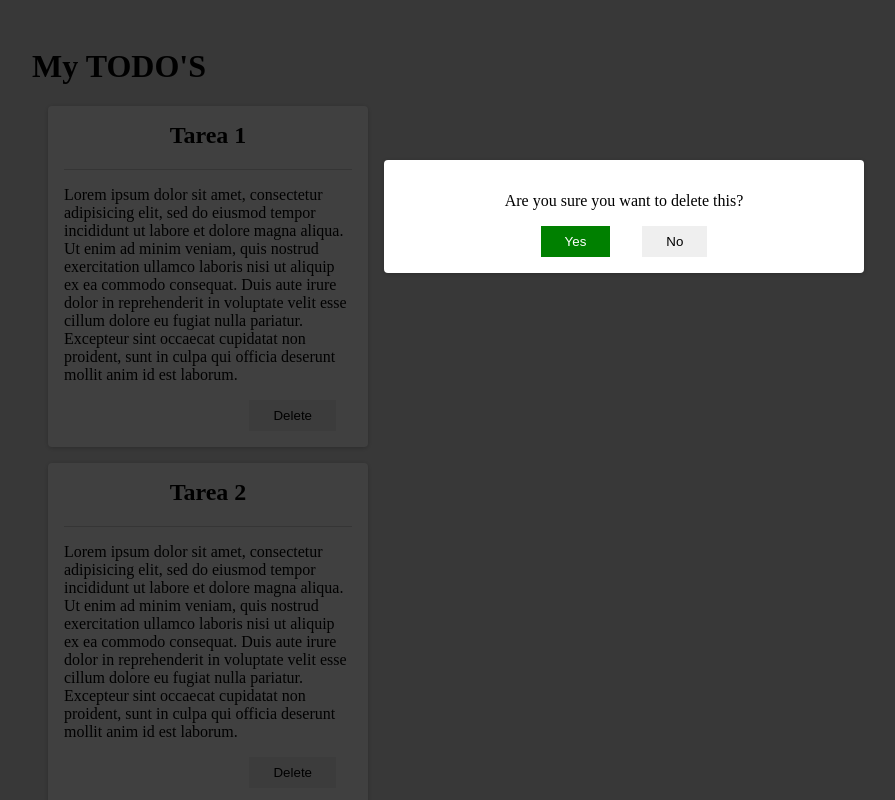
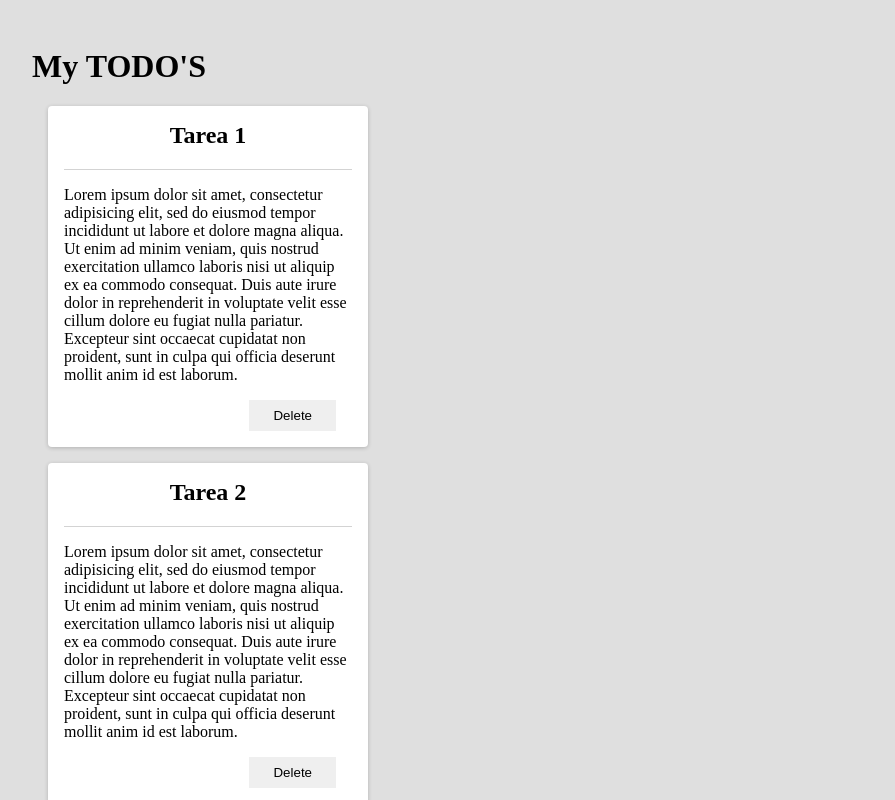
Before and after one commit to rodrigogkatz/react_practice_1, a React (Create React App) app in the folder react-practice-1-ui/: page / in a window 1280 px wide. Shown: the top 800 px of the page, without its empty margins (16-911 px from the left). Built offline with nearby package versions, Linux system fonts and the light colour scheme.

Commit message:
useState() function added and other custom properties were added to trigger functions which help us closing the modal

```diff
--- a/react-practice-1-ui/src/App.js
+++ b/react-practice-1-ui/src/App.js
@@ -2,8 +2,6 @@
 import React from 'react';
 
 import Todo from './components/Todo';
-import Modal from './components/Modal';
-import Backdrop from './components/Backdrop';
 
 //returning JSX
 function App(){
@@ -12,8 +10,7 @@ function App(){
     <Todo title='Tarea 1' text='Lorem ipsum dolor sit amet, consectetur adipisicing elit, sed do eiusmod tempor incididunt ut labore et dolore magna aliqua. Ut enim ad minim veniam, quis nostrud exercitation ullamco laboris nisi ut aliquip ex ea commodo consequat. Duis aute irure dolor in reprehenderit in voluptate velit esse cillum dolore eu fugiat nulla pariatur. Excepteur sint occaecat cupidatat non proident, sunt in culpa qui officia deserunt mollit anim id est laborum.'/>
     <Todo title='Tarea 2' text='Lorem ipsum dolor sit amet, consectetur adipisicing elit, sed do eiusmod tempor incididunt ut labore et dolore magna aliqua. Ut enim ad minim veniam, quis nostrud exercitation ullamco laboris nisi ut aliquip ex ea commodo consequat. Duis aute irure dolor in reprehenderit in voluptate velit esse cillum dolore eu fugiat nulla pariatur. Excepteur sint occaecat cupidatat non proident, sunt in culpa qui officia deserunt mollit anim id est laborum.'/>
     <Todo title='Tarea 3' text='Lorem ipsum dolor sit amet, consectetur adipisicing elit, sed do eiusmod tempor incididunt ut labore et dolore magna aliqua. Ut enim ad minim veniam, quis nostrud exercitation ullamco laboris nisi ut aliquip ex ea commodo consequat. Duis aute irure dolor in reprehenderit in voluptate velit esse cillum dolore eu fugiat nulla pariatur. Excepteur sint occaecat cupidatat non proident, sunt in culpa qui officia deserunt mollit anim id est laborum.'/>
-    <Modal />
-    <Backdrop />
+
   </div>;
 }
 
--- a/react-practice-1-ui/src/components/Backdrop.js
+++ b/react-practice-1-ui/src/components/Backdrop.js
@@ -1,7 +1,9 @@
 import React from 'react';
 
-function Backdrop(){
-  return <div className='backdrop'></div>;
+function Backdrop(props){
+  //as backdrop is a custom made component we have to create its properties...
+  //for example I created clickAnyWhereButModal
+  return <div className='backdrop' onClick={props.clickAnyWhereButModal}></div>;
 }
 
 export default Backdrop;
--- a/react-practice-1-ui/src/components/Modal.js
+++ b/react-practice-1-ui/src/components/Modal.js
@@ -1,10 +1,19 @@
 import React from 'react';
 
-function Modal(){
+function Modal(props){
+
+  function sureHandler(){
+    props.onSure();
+  }
+
+  function notSureHandler(){
+    props.onNotSure();
+  }
+
   return <div className='modal'>
     <p>Are you sure you want to delete this?</p>
-    <button className='yes-btn'>Yes</button>
-    <button className='btn'>No</button>
+    <button className='yes-btn' onClick={sureHandler}>Yes</button>
+    <button className='btn' onClick={notSureHandler}>No</button>
   </div>;
 }
 
--- a/react-practice-1-ui/src/components/Todo.js
+++ b/react-practice-1-ui/src/components/Todo.js
@@ -1,10 +1,24 @@
-import React from 'react';
+import React, { useState } from 'react';
+//useStage is a function exposed by the react library which we can use in our component functions
+//we then register new states we want to use in our application
+//this is called react Hook
+
+import Modal from './Modal';
+import Backdrop from './Backdrop';
 
 function Todo(props){
+  const [modalIsOpen, setModalIsOpen] = useState(false); //always return an array of two elements
+  //modalIsOpen => stores the true/false
+  //setModalIsOpen => function that allow us to trigger a changing stage function of that current value
 
   //nested function inside Todo() function
   function deleteHandler(){
     console.log(`Clicked todo id ${props.title} to be deleted`);
+    setModalIsOpen(true);
+  }
+
+  function closeModalHandler(){
+    setModalIsOpen(false);
   }
 
   return <div className='card'>
@@ -16,6 +30,9 @@ function Todo(props){
     <div className='actions'>
       <button className='btn' onClick={deleteHandler}>Delete</button>
     </div>
+    {modalIsOpen ? <Modal onSure={closeModalHandler} onNotSure={closeModalHandler} /> : null}
+    {modalIsOpen ? <Backdrop clickAnyWhereButModal={closeModalHandler}/> : null}
+
   </div>;
 
 }
```
Also changed, not shown: 1 other file (tests, documents, lock files or other folders).
